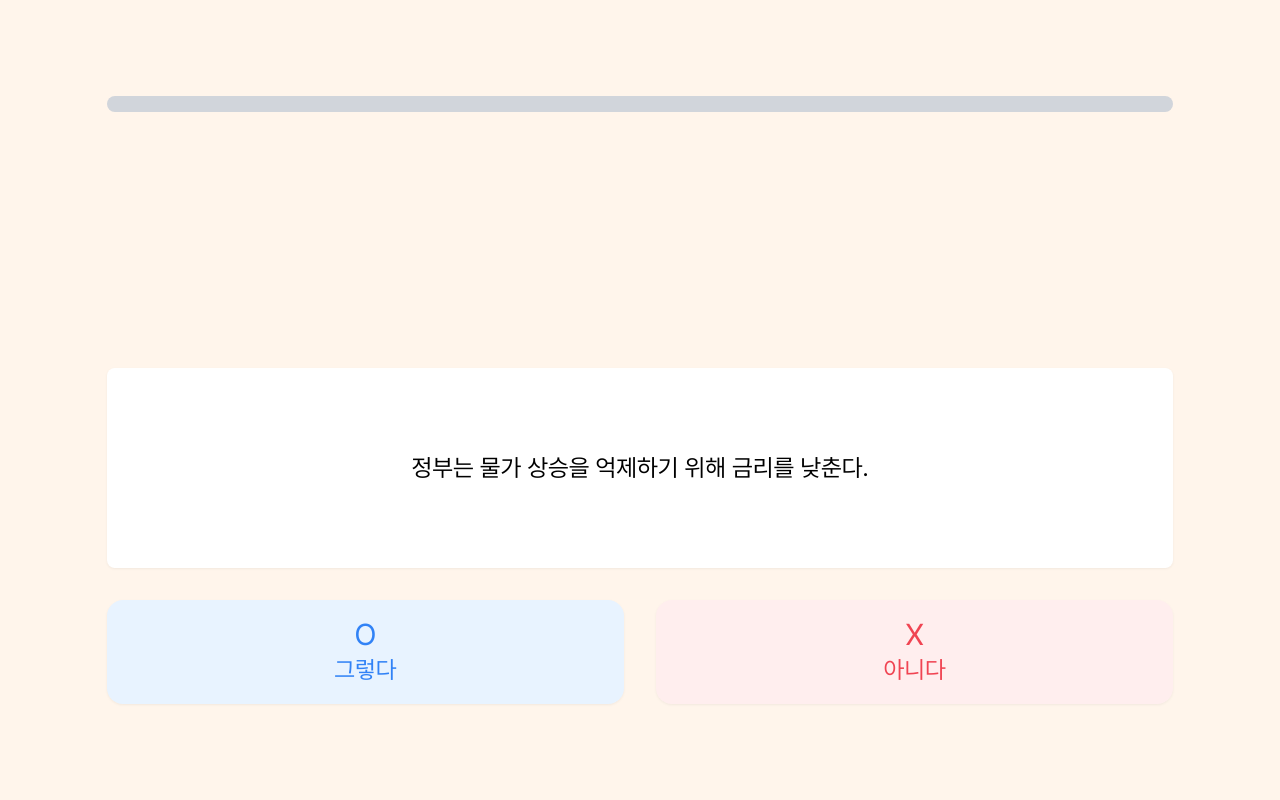
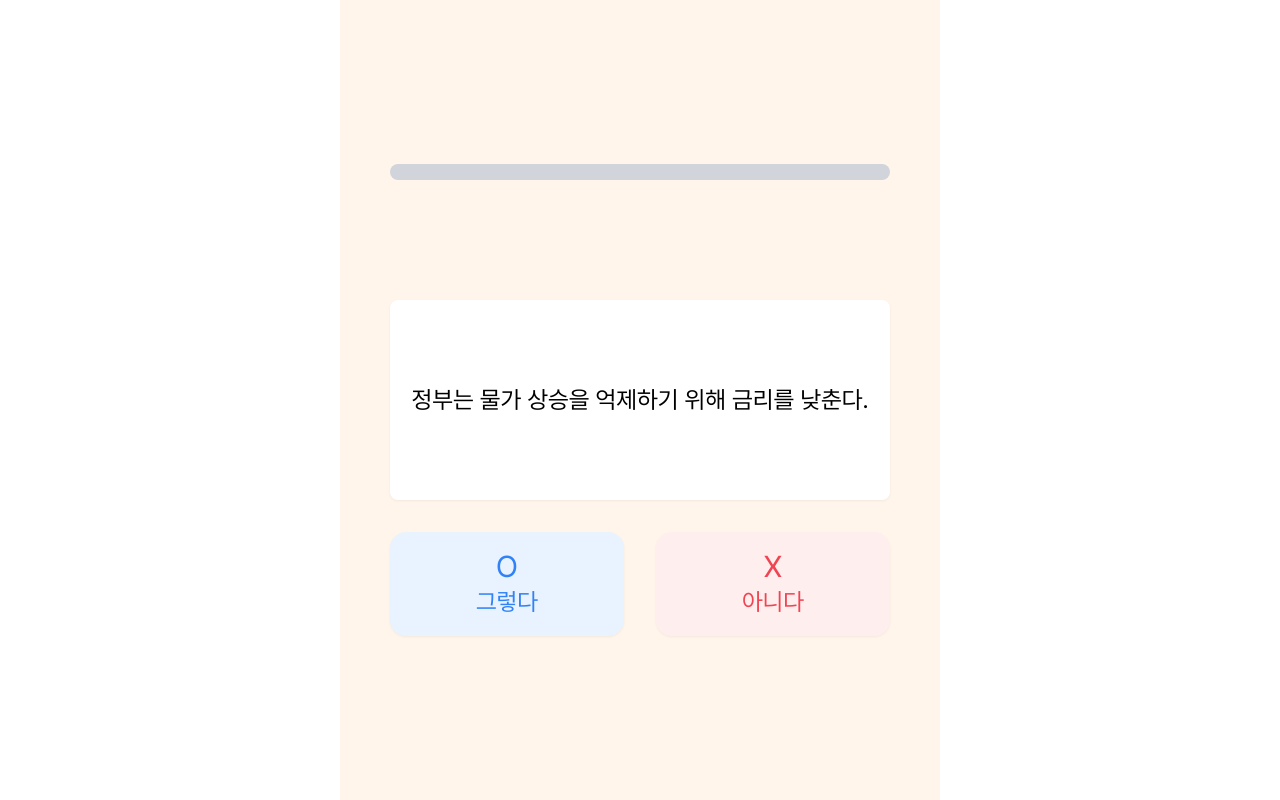
Before and after one commit to devocean-finut/Finut_FE, a Next.js app: page /main/level-test in a window 1280 px wide. Built offline with nearby package versions, Linux system fonts and the light colour scheme.

Commit message:
Update main layout : max width 모바일 사이즈로 추가

```diff
--- a/app/main/layout.tsx
+++ b/app/main/layout.tsx
@@ -2,7 +2,7 @@ import React from "react";
 
 function MainLayout({ children }: { children: React.ReactNode }) {
   return (
-    <div className="bg-background w-screen h-screen overflow-y-scroll">
+    <div className="bg-background max-w-[600px] w-screen h-screen overflow-y-scroll">
       {children}
     </div>
   );
```
